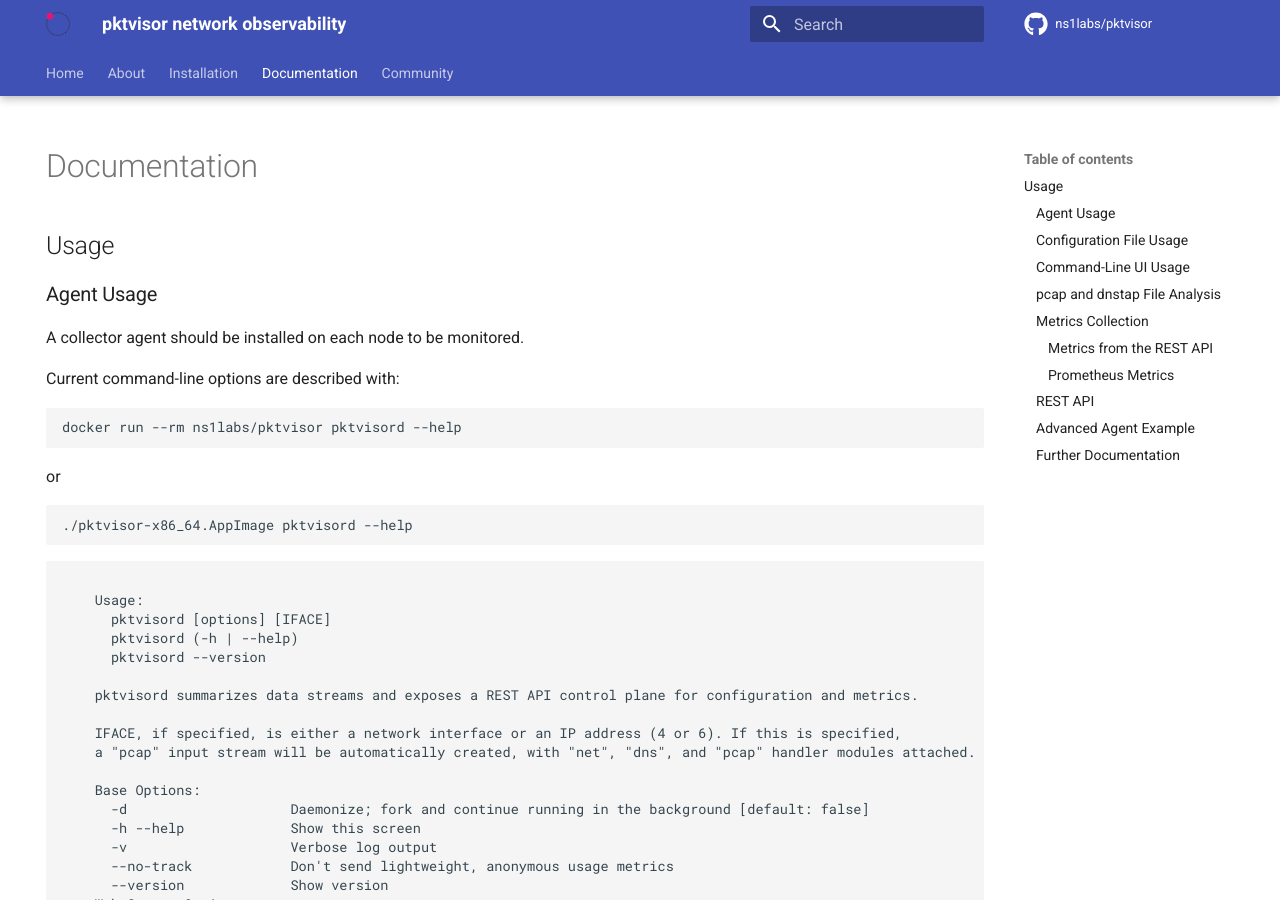
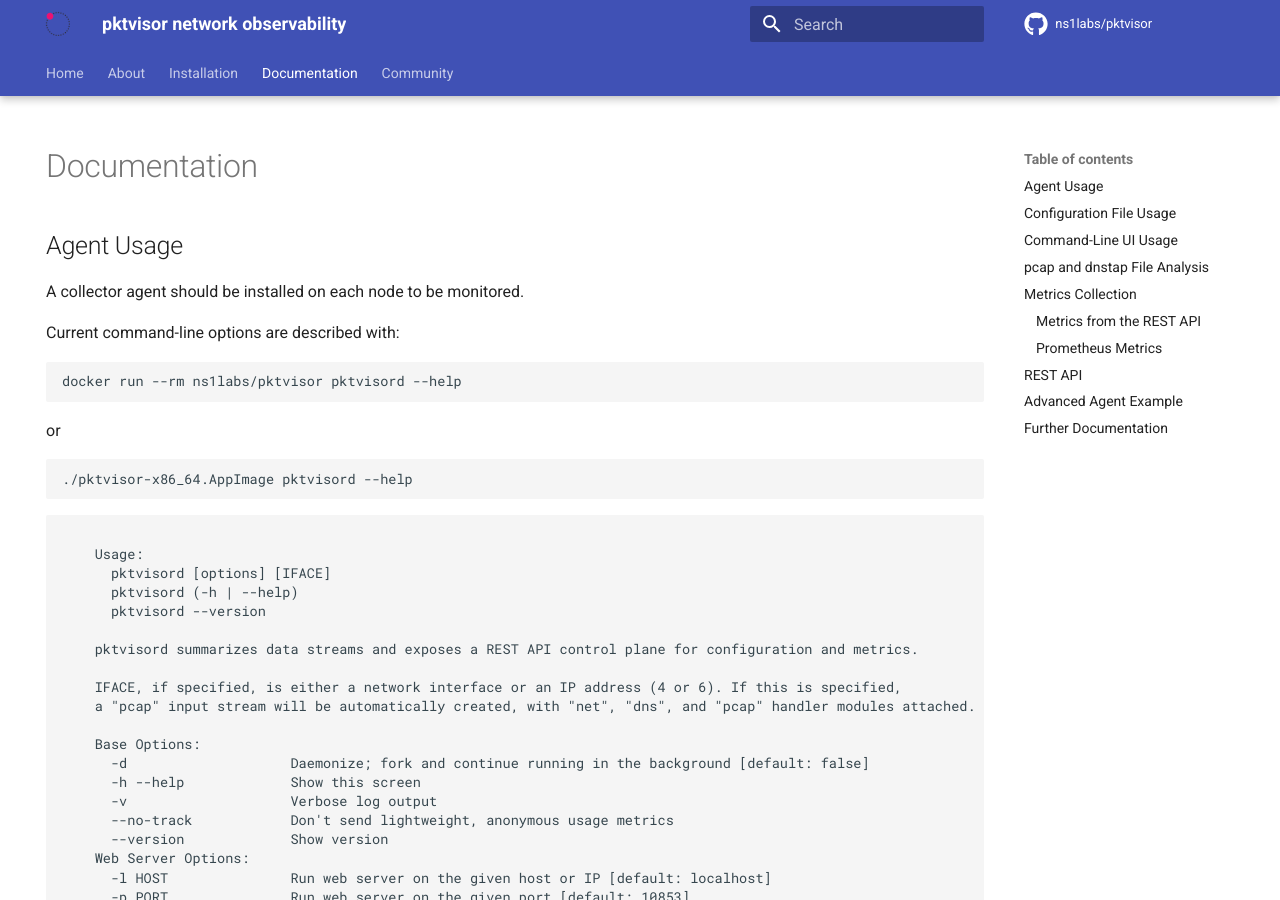
Before and after one commit to orb-community/pktvisor-website, an MkDocs documentation site: the page built from docs/docs.md, in a window 1280 px wide and 900 px high. Built offline with MkDocs 1.6.1 and Material for MkDocs 9.7.7, drawn with Linux system fonts in a browser that asks for light colours; comment, search, counter and statistics services are not loaded.

Commit message:
header edits

````diff
--- a/docs/docs.md
+++ b/docs/docs.md
@@ -4,9 +4,7 @@
 ---
 # Documentation
 
-## Usage
-
-### Agent Usage
+## Agent Usage
 
 A collector agent should be installed on each node to be monitored.
 
@@ -71,7 +69,7 @@
 
 ```
 
-### Configuration File Usage
+## Configuration File Usage
 Configure `pktvisord` at startup by YAML configuration file with the `--config option`. The configuration file can configure all options available on the command line and define [Policies](https://github.com/ns1labs/pktvisor/blob/develop/RFCs/2021-04-16-76-collection-policies.md) and [Taps](https://github.com/ns1labs/pktvisor/blob/develop/RFCs/2021-04-16-75-taps.md). All sections are optional.
 
 Note that Policies and Taps may also be maintained in real-time via [REST API](https://github.com/ns1labs/pktvisor#rest-api).
@@ -132,7 +130,7 @@
 ```
 
 
-### Command-Line UI Usage
+## Command-Line UI Usage
 
 The command-line UI (`pktvisor-cli`) connects directly to a pktvisord agent to visualize the real-time stream
 summarization, which is by default a sliding 5-minute time window. It can also connect to an agent running on a remote host.
@@ -162,7 +160,7 @@
 
 ```
 
-### pcap and dnstap File Analysis
+## pcap and dnstap File Analysis
 
 `pktvisor-pcap` and `pktvisor-dnstap` are tools that can statically analyze prerecorded packet capture and dnstap files.
 
@@ -264,9 +262,9 @@
 ...
 ```
 
-### Metrics Collection
+## Metrics Collection
 
-#### Metrics from the REST API
+### Metrics from the REST API
 
 The metrics are available from the agent in JSON format via the [REST API](#rest-api).
 
@@ -301,7 +299,7 @@
 
 ```
 
-#### Prometheus Metrics
+### Prometheus Metrics
 
 `pktvisord` also has native Prometheus support, which you can enable by passing `--prometheus`. The metrics are
 available for collection at the standard `/metrics` endpoint.
@@ -325,13 +323,13 @@
 If you are interested in centralized collection
 using [remote write](https://prometheus.io/docs/operating/integrations/#remote-endpoints-and-storage), including to cloud providers, there is a [docker image available](https://hub.docker.com/r/ns1labs/pktvisor-prom-write) to make this easy. See [centralized_collection/prometheus](https://github.com/ns1labs/pktvisor/tree/develop/centralized_collection/prometheus) for more information.
 
-### REST API
+## REST API
 
 REST API documentation is available in [OpenAPI Format](https://app.swaggerhub.com/apis/ns1labs/pktvisor/3.0.0-oas3).
 
 Please note the administration control plane API (`--admin-api`) is currently undergoing heavy iteration thus not yet documented. If you have a use case that requires the administration API, please [contact us](https://pktvisor.dev/contact/) to discuss.
 
-### Advanced Agent Example
+## Advanced Agent Example
 
 To start the collector agent from Docker with MaxmindDB GeoIP/GeoASN support using the Host option to identify ingress and egress traffic:
 
@@ -355,7 +353,7 @@
     eth0
 ```
 
-### Further Documentation
+## Further Documentation
 
 We recognize the value of first-class documentation, and we are improving and augmenting ours including expanded and updated REST API docs, internal documentation for developers of input and handler modules (and those who want to contribute to pktvisor), and a user manual.
 
````
